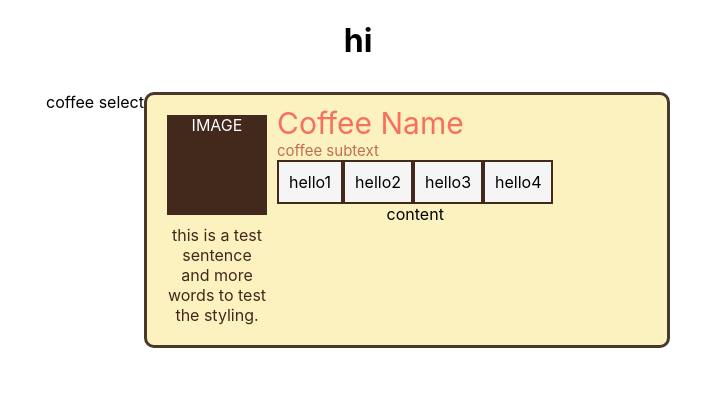
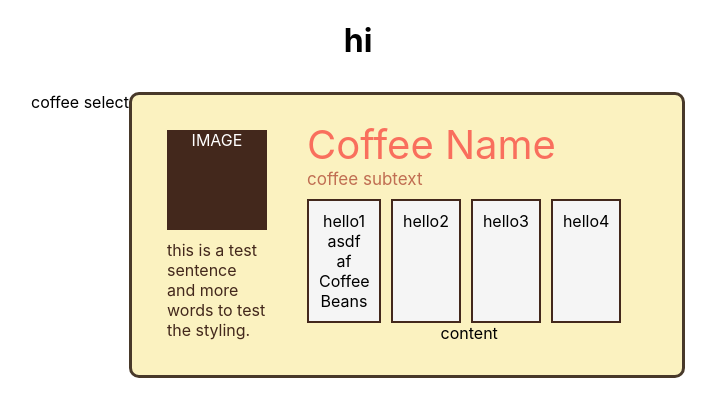
Before and after one commit to jamcapp/newm-n320-coffee-project, a React (Create React App) app: page / in a window 1280 px wide. Shown: the top 416 px of the page, without its empty margins (282-998 px from the left). Built offline with nearby package versions, Linux system fonts and the light colour scheme.

Commit message:
progress update
almost done

```diff
--- a/src/Components/CoffeeCard.js
+++ b/src/Components/CoffeeCard.js
@@ -28,7 +28,7 @@ export default function CoffeeCard(props) {
                 <div className="InfoBoxes">
 
                     <div className="SmallBoxes">
-                        <div className="InfoBox one">hello1</div>
+                        <div className="InfoBox one">hello1 asdf af Coffee Beans</div>
                         <div className="InfoBox two">hello2</div>
                         <div className="InfoBox three">hello3</div>
                         <div className="InfoBox four">hello4</div>
--- a/src/styles.css
+++ b/src/styles.css
@@ -4,7 +4,7 @@
   border: solid 3px #48392a;
   border-radius: 10px;
   width: 500px;
-  padding: 10px;
+  padding: 25px;
   display: flex;
 }
 
@@ -27,11 +27,13 @@
   margin-top: 10px; /* adjust as needed */
   color: #43281c;
   font-size: 16px;
+  text-align: left;
 }
 
 /* Name and info area */
 .CoffeeCard .RightSide {
   /* background-color: green; */
+  margin-left: 30px;
 }
 
 .CoffeeCard .RightSide .CardHeader {
@@ -41,17 +43,15 @@
 /* Name of coffee on card */
 .CoffeeCard .CoffeeName {
   color: #f96f5d;
-  font-size: 30px;
+  font-size: 40px;
 }
 
 /* Subtext below coffee name */
 .CoffeeCard .CoffeeName .CoffeeSubtext {
   color: #c06e52;
-  font-size: 15px;
+  font-size: 17px;
   display: flex;
 }
-
-/* #43281c <-- use this color somewhere? */
 
 /* Area with the small and large info boxes */
 .CoffeeCard .InfoBoxes {
@@ -61,6 +61,7 @@
 /* Area with the 4 small boxes */
 .CoffeeCard .InfoBoxes .SmallBoxes {
   display: flex;
+  margin-top: 10px;
 }
 
 /* Common style for all small boxes */
@@ -69,6 +70,8 @@
   border: solid 2px #43281c;
   background-color: whitesmoke;
   margin: 0 auto;
+  max-width: 50px;
+  margin-right: 10px;
 }
 
 /* Set properties for box 1 */
```
